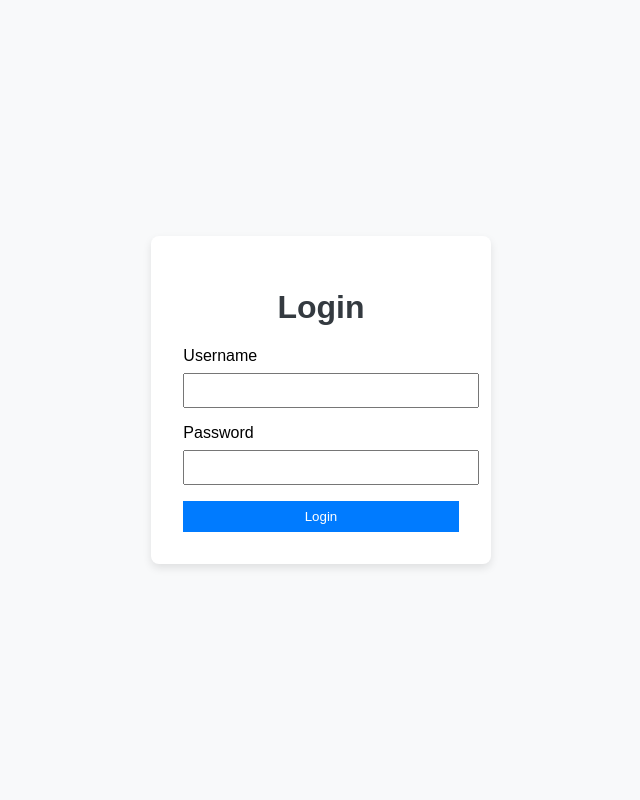
After one commit to kusum-bhattarai/Budget-Chatbot, a Flask app: template templates/login.html in a window 1280 px wide. The commit adds this page. Shown: the whole page, without its empty margins (319-959 px from the left). Run offline with Flask 2, Linux system fonts and the light colour scheme; the template is opened without the code that fills it, so the values that code supplies are empty; parts of the project's set-up code (start-up, migrations or seed data) failed here and were passed over.

Commit message:
Templates

```diff
--- /dev/null
+++ b/static/styles.css
@@ -0,0 +1,63 @@
+body{
+    background-color: #f8f9fa;
+    font-family: Arial, Helvetica, sans-serif;
+    margin: 0;
+    padding: 0;
+    display: flex;
+    flex-direction: column;
+    align-items: center;
+    justify-content: center;
+    height: 100vh;
+}
+
+.container{
+    background-color: white;
+    padding: 2rem;
+    border-radius: 8px;
+    box-shadow: 0 4px 8px rgba(0,0,0,0.1);
+}
+
+h1{
+    color: #343a40;
+    text-align: center;
+}
+
+.form-group{
+    margin-bottom: 1rem;
+}
+
+.form-control{
+    width: 100%;
+    padding: 0.5rem;
+    margin-top: 0.5rem;
+}
+
+.btn{
+    width: 100%;
+    padding: 0.5rem;
+    background-color: #007bff;
+    border: none;
+    color: white;
+    cursor: pointer;
+}
+
+.btn:hover{
+    background-color: #0056b3;
+}
+
+#response{
+    margin-top: 1rem;
+    max-height: 300px;
+    overflow-y: auto;
+}
+
+#chat-form{
+    display: flex;
+    align-items: center;
+}
+
+#message{
+    flex: 1;
+    padding: 0.5rem;
+    margin-right: 0.5rem;
+}
--- /dev/null
+++ b/templates/login.html
@@ -0,0 +1,25 @@
+<!DOCTYPE html>
+<html lang="en">
+<head>
+    <meta charset="UTF-8">
+    <meta name="viewport" content="width=device-width, initial-scale=1.0">
+    <title>Login</title>
+    <link rel="stylesheet" href="/static/styles.css">
+</head>
+<body>
+    <div class="container">
+        <h1>Login</h1>
+        <form method="POST">
+            <div class="form-group">
+                <label for="username">Username</label>
+                <input type="text" class="form-control" id="username" required>
+            </div>
+            <div class="form-group">
+                <label for="password">Password</label>
+                <input type="password" class="form-control" id="password" required>
+            </div>
+            <button type="submit" class="btn">Login</button>
+        </form>
+    </div>
+</body>
+</html>
```
Also changed, not shown: app/chatbot.py (+65 -21 lines), app/routes.py (+11 -0 lines), static/scripts.js (added, +18 -0 lines), templates/index.html (+11 -22 lines), templates/register.html (added, +25 -0 lines), app.yaml (added), 1 other file.
